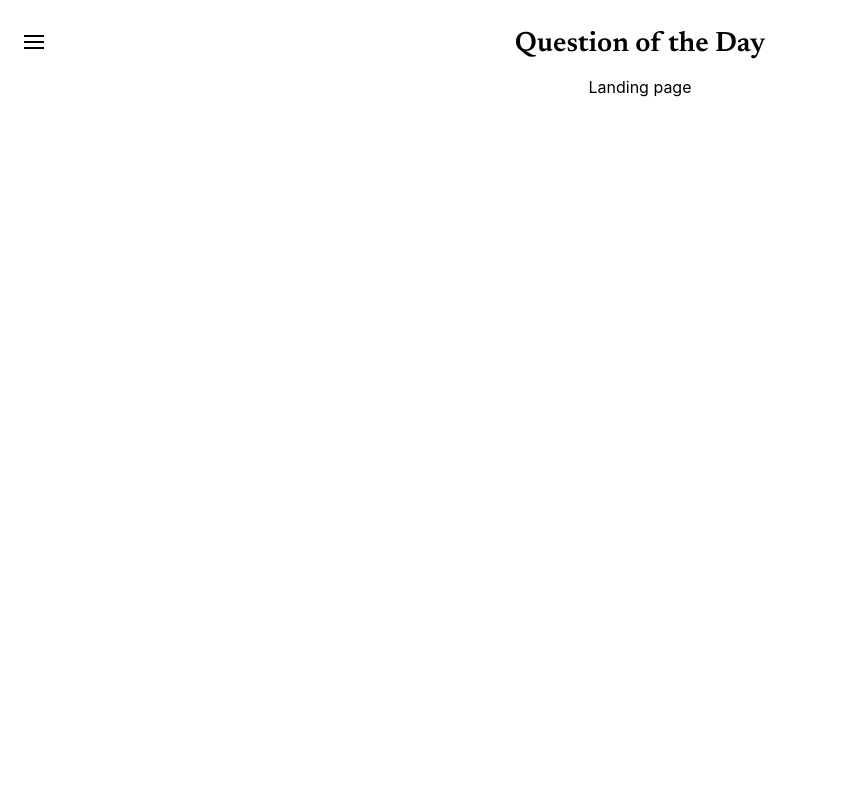
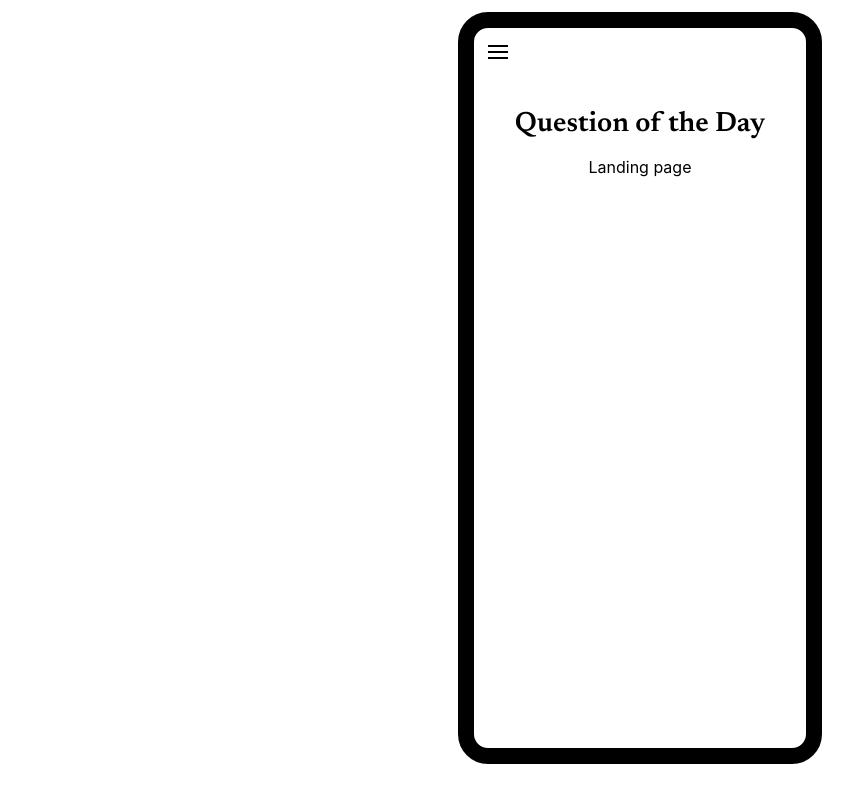
Before and after one commit to jonathanprill/qotd, a React (Create React App) app in the folder client/: page / in a window 1280 px wide. Shown: the whole page, without its empty margins (0-861 px from the left). Built offline with nearby package versions, Linux system fonts and the light colour scheme.

Commit message:
adds desktop to phone size adjust

```diff
--- a/client/src/App.css
+++ b/client/src/App.css
@@ -47,3 +47,14 @@
   background-color: var(--mint-green);
   color: var(--blue-gray);
 }
+
+@media only screen and (min-width: 500px) {
+  .test {
+    border: 16px solid black;
+    margin: auto;
+    height: 90vh;
+    aspect-ratio: 9/19.5;
+    border-radius: 30px;
+    margin-top: 12px;
+  }
+}
--- a/client/src/App.js
+++ b/client/src/App.js
@@ -37,12 +37,14 @@ function App() {
   return (
     <ApolloProvider client={client}>
       <Router>
+        <div className='test'>
           <Routes>
             <Route path='/' element={<Landing />} />
             <Route path='/group' element={<Group />} />
             <Route path='/dashboard' element={<Dashboard />} />
             <Route path='/admin' element={<Admin />} />
           </Routes>
+        </div>
       </Router>
     </ApolloProvider>
 
--- a/client/src/components/Header.js
+++ b/client/src/components/Header.js
@@ -3,7 +3,7 @@ import { Link } from "react-router-dom"
 export default function Header() {
     return (
 
-        <div style={{ width: '100vw', textAlign: 'center', margin: '30px 0 0 0 ' }}>
+        <div style={{ width: '100%', textAlign: 'center', margin: '30px 0 0 0 ' }}>
             <Link to={'/'} style={{ textDecoration: 'none' }}>
                 <h1 style={{ color: 'black', textDecoration: 'none', fontFamily: 'Newsreader', fontSize: '28px' }}>
                     Question of the Day
--- a/client/src/components/Navigation.js
+++ b/client/src/components/Navigation.js
@@ -12,7 +12,7 @@ export default function Navigation() {
 
     return (
         <>
-            <div style={{ position: 'absolute', top: '18px', left: '10px', zIndex: '100' }}>
+            <div style={{position: 'relative', textAlign: 'left', zIndex: '100' }}>
                 <button onClick={showSidebar} style={{ border: 'none', backgroundColor: 'transparent', cursor: 'pointer', padding: '0' }}>
                     <Hamburger size={20} />
                 </button>
--- a/client/src/pages/Admin.js
+++ b/client/src/pages/Admin.js
@@ -6,7 +6,7 @@ export default function Admin() {
         <>
             <Navigation />
             <Header />
-            <div style={{ width: '100vw', textAlign: 'center' }}>Admin page</div>
+            <div style={{ width: '100%', textAlign: 'center' }}>Admin page</div>
         </>
     )
 }
--- a/client/src/pages/Dashboard.js
+++ b/client/src/pages/Dashboard.js
@@ -6,7 +6,7 @@ export default function Dashboard() {
         <>
             <Navigation />
             <Header />
-            <div style={{ width: '100vw', textAlign: 'center' }}>Dashboard page</div>
+            <div style={{ width: '100%', textAlign: 'center' }}>Dashboard page</div>
         </>
     )
 }
--- a/client/src/pages/Group.js
+++ b/client/src/pages/Group.js
@@ -6,7 +6,7 @@ export default function Group() {
         <>
             <Navigation />
             <Header />
-            <div style={{ width: '100vw', textAlign: 'center' }}>Group page</div>
+            <div style={{ width: '100%', textAlign: 'center' }}>Group page</div>
         </>
     )
 }
--- a/client/src/pages/Landing.js
+++ b/client/src/pages/Landing.js
@@ -6,7 +6,7 @@ export default function Landing() {
         <>
             <Navigation />
             <Header />
-            <div style={{ width: '100vw', textAlign: 'center' }}>Landing page</div>
+            <div style={{ width: '100%', textAlign: 'center' }}>Landing page</div>
         </>
     )
 }
```
Lines whose indentation alone changed are shown as unchanged.
